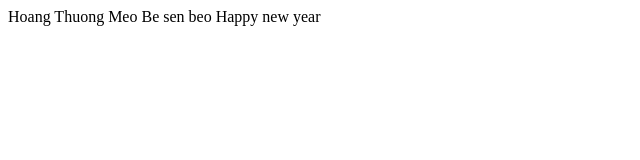
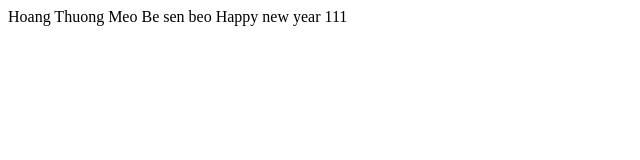
Before and after one commit to KimNhoNguyen/example1, a plain HTML site: page index.html in a window 1280 px wide. Shown: the full height of the page, 0-640 px from the left. Drawn offline with Linux system fonts and the light colour scheme.

Commit message:
them 111

```diff
--- a/index.html
+++ b/index.html
@@ -10,7 +10,7 @@
     <div>
         Hoang Thuong Meo
         Be sen beo
-        Happy new year
+        Happy new year 111
     </div>
 </body>
 </html>
```
